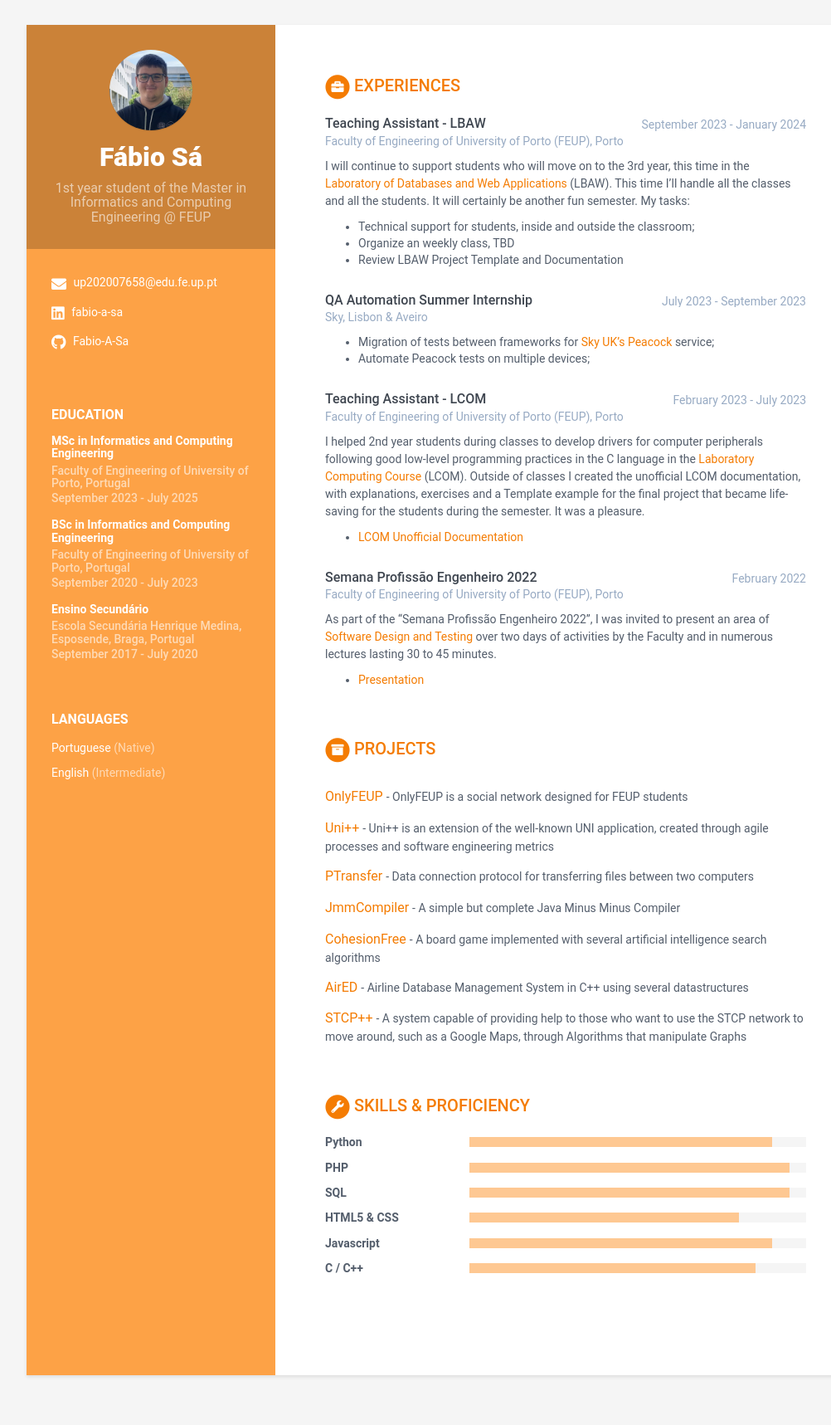
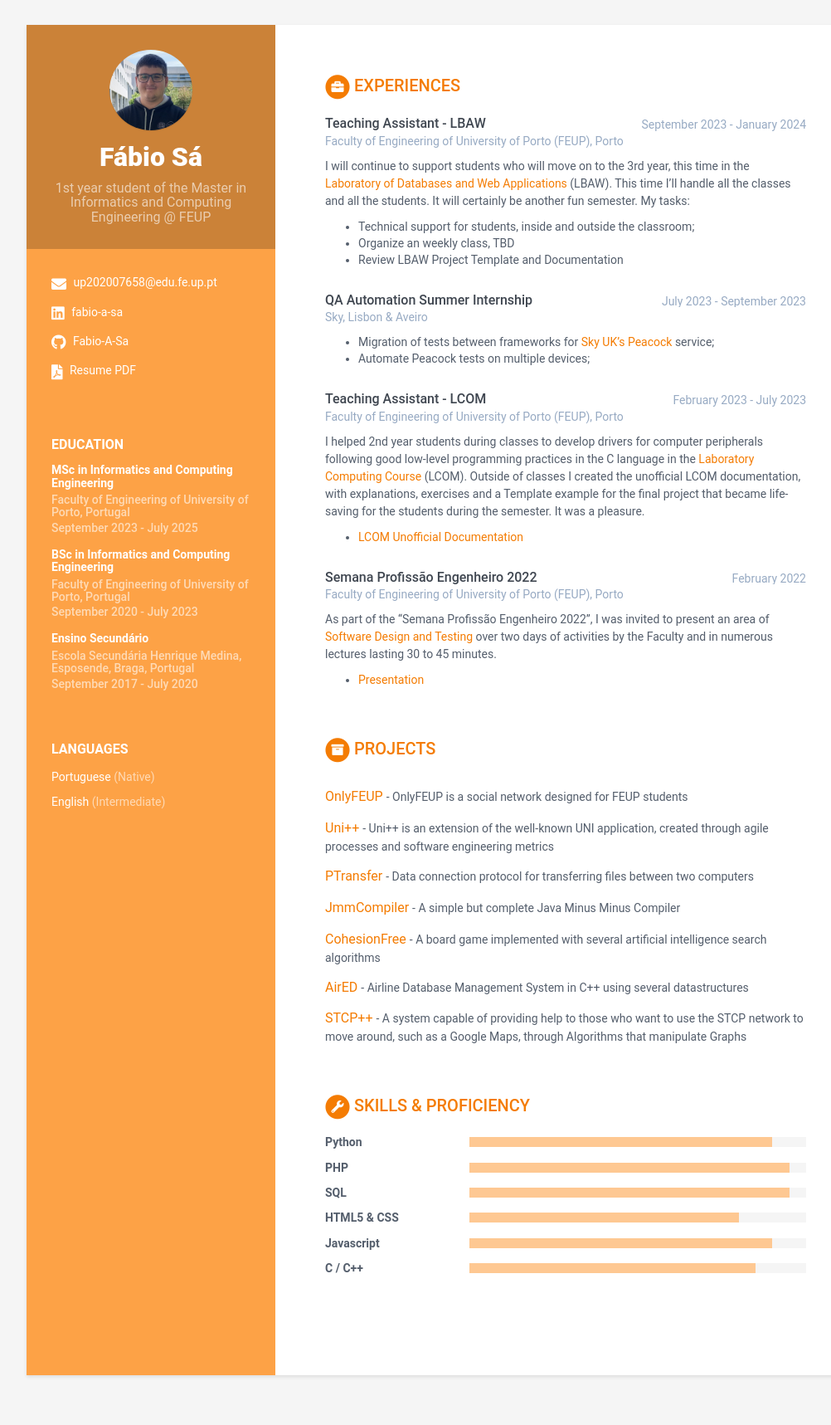
Before and after one commit to Fabio-A-Sa/Fabio-A-Sa.github.io, a Jekyll site: the page built from index.html, in a window 1280 px wide. Shown: the whole page at 83% size, without its empty margins (108-1110 px from the left). Built offline with Jekyll 4.4.1, drawn with Linux system fonts in a browser that asks for light colours.

Commit message:
added pdf resume

```diff
--- a/_data/data.yml
+++ b/_data/data.yml
@@ -12,6 +12,7 @@ sidebar:
     email: up202007658@edu.fe.up.pt
     linkedin: fabio-a-sa
     github: Fabio-A-Sa
+    pdf: ../assets/cv-july-2023.pdf
 
     languages:
       title: Languages
```
Also changed, not shown: 4 other files.
